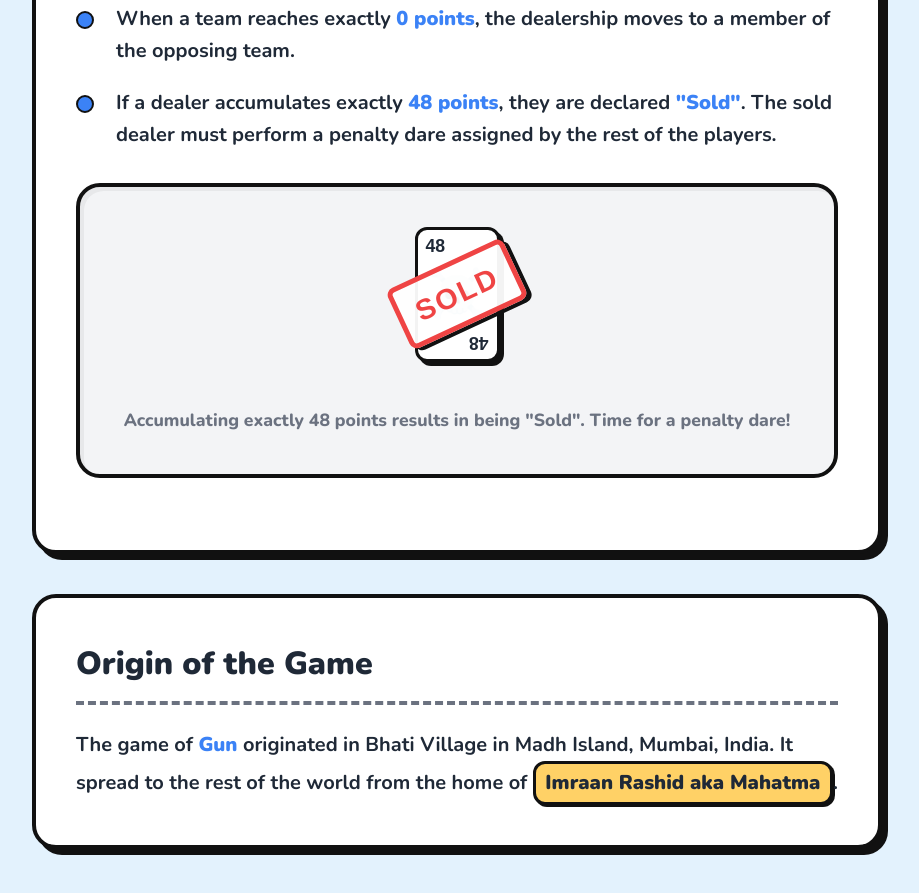
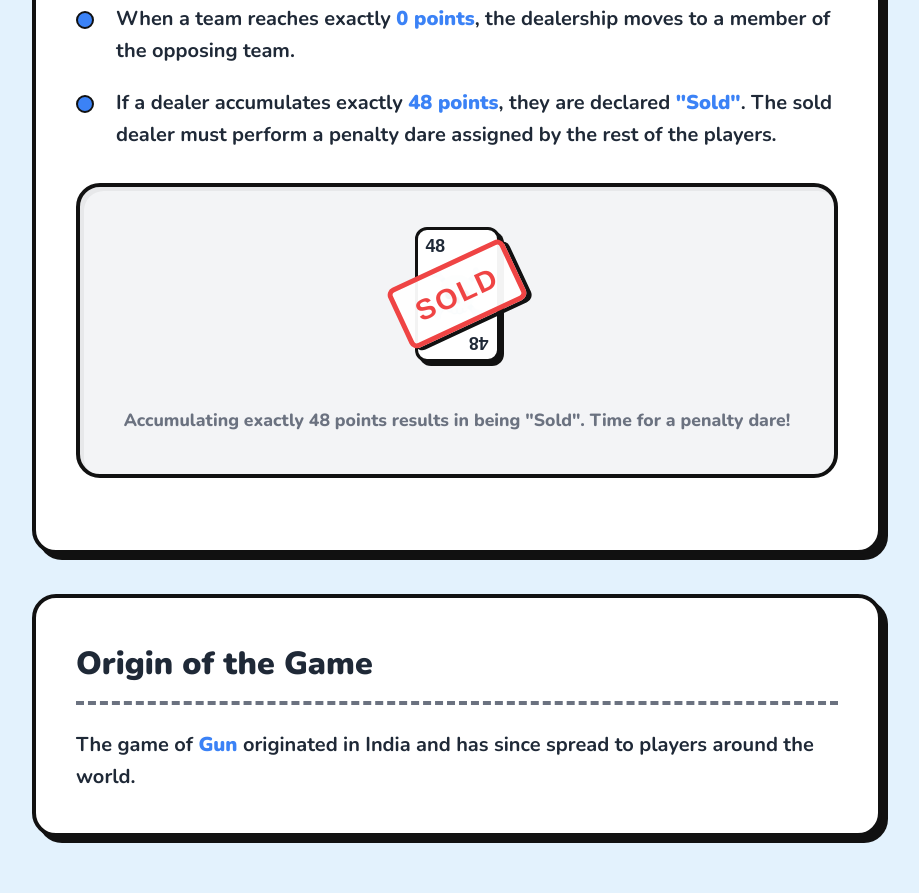
Before and after one commit to tanmayhutt/gun, a plain HTML site: page index.html in a window 1280 px wide. Shown: the part 4999-5892 px from the top of the page, without its empty margins (183-1102 px from the left). Drawn offline with nearby package versions, Linux system fonts and the light colour scheme.

Commit message:
Add project README and remove personal privacy information

```diff
--- a/index.html
+++ b/index.html
@@ -169,7 +169,7 @@
             <section class="rule-card origin">
                 <h2>Origin of the Game</h2>
                 <div class="rule-content">
-                    <p>The game of <strong>Gun</strong> originated in Bhati Village in Madh Island, Mumbai, India. It spread to the rest of the world from the home of <a href="https://www.instagram.com/imran.mahatma/" target="_blank" rel="noopener noreferrer" class="profile-link">Imraan Rashid aka Mahatma</a>.</p>
+                    <p>The game of <strong>Gun</strong> originated in India and has since spread to players around the world.</p>
                 </div>
             </section>
         </main>
```
Also changed, not shown: 1 other file.
